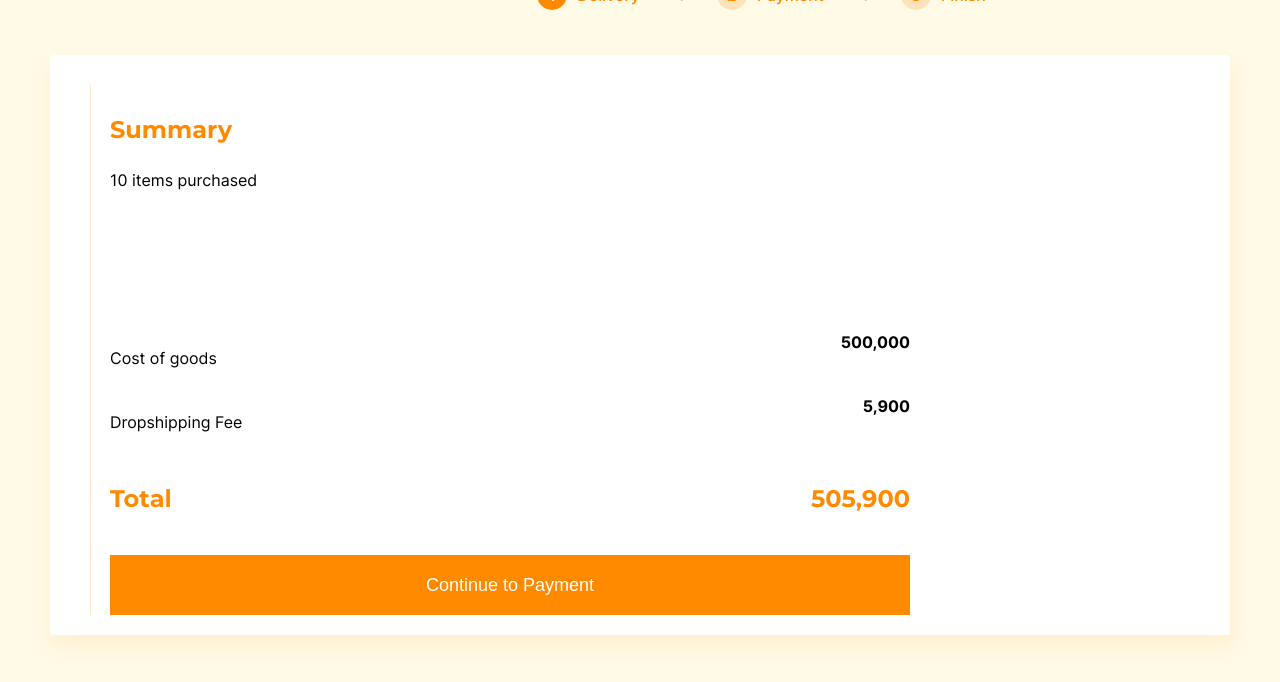
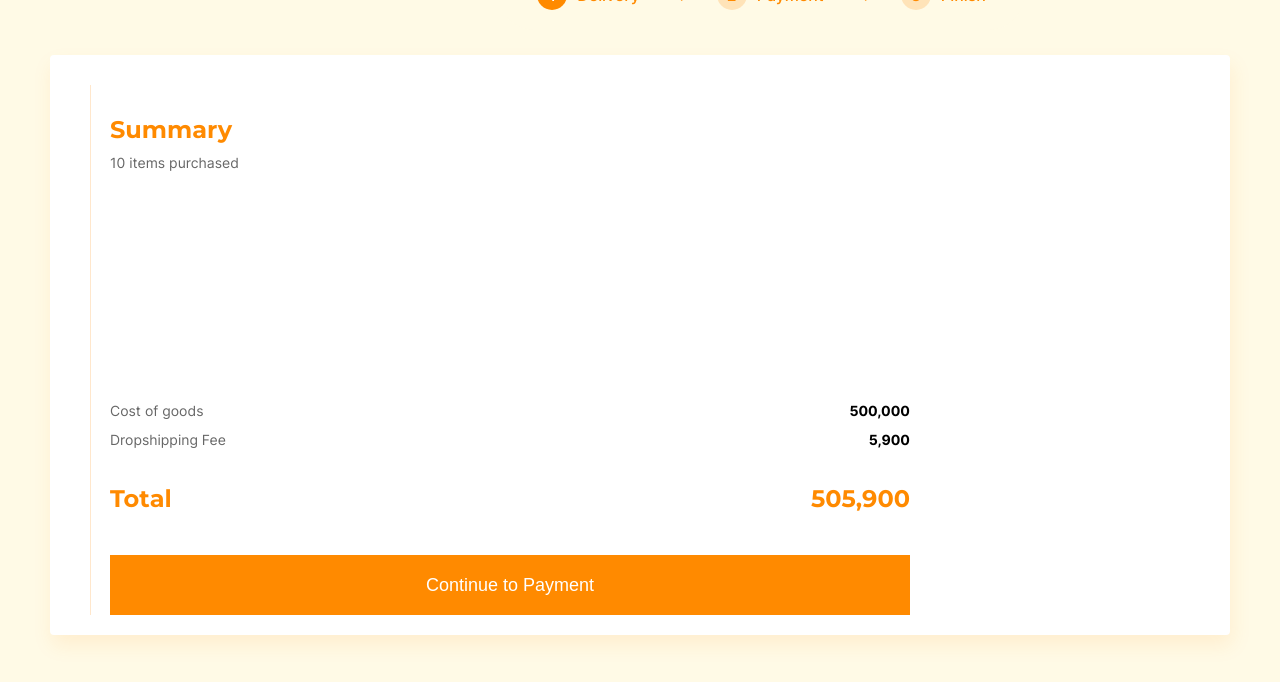
Before and after one commit to yogaajie2/technical-test-jakmall, a React (Create React App) app: page / in a window 1280 px wide. Shown: the top 682 px of the page. Built offline with nearby package versions, Linux system fonts and the light colour scheme.

Commit message:
refactor: update GlobalStyle

```diff
--- a/src/components/GlobalStyle.ts
+++ b/src/components/GlobalStyle.ts
@@ -3,7 +3,17 @@ import { createGlobalStyle } from 'styled-components';
 const GlobalStyle = createGlobalStyle`
   body {
     font-family: 'Inter';
+    font-size: 14px;
     background-color: #FFFAE6;
+    color: rgba(0, 0, 0, 0.6);
+  }
+
+  button {
+    cursor: pointer;
+  }
+
+  p {
+    margin: 0;
   }
 
   .material-icons {
```
